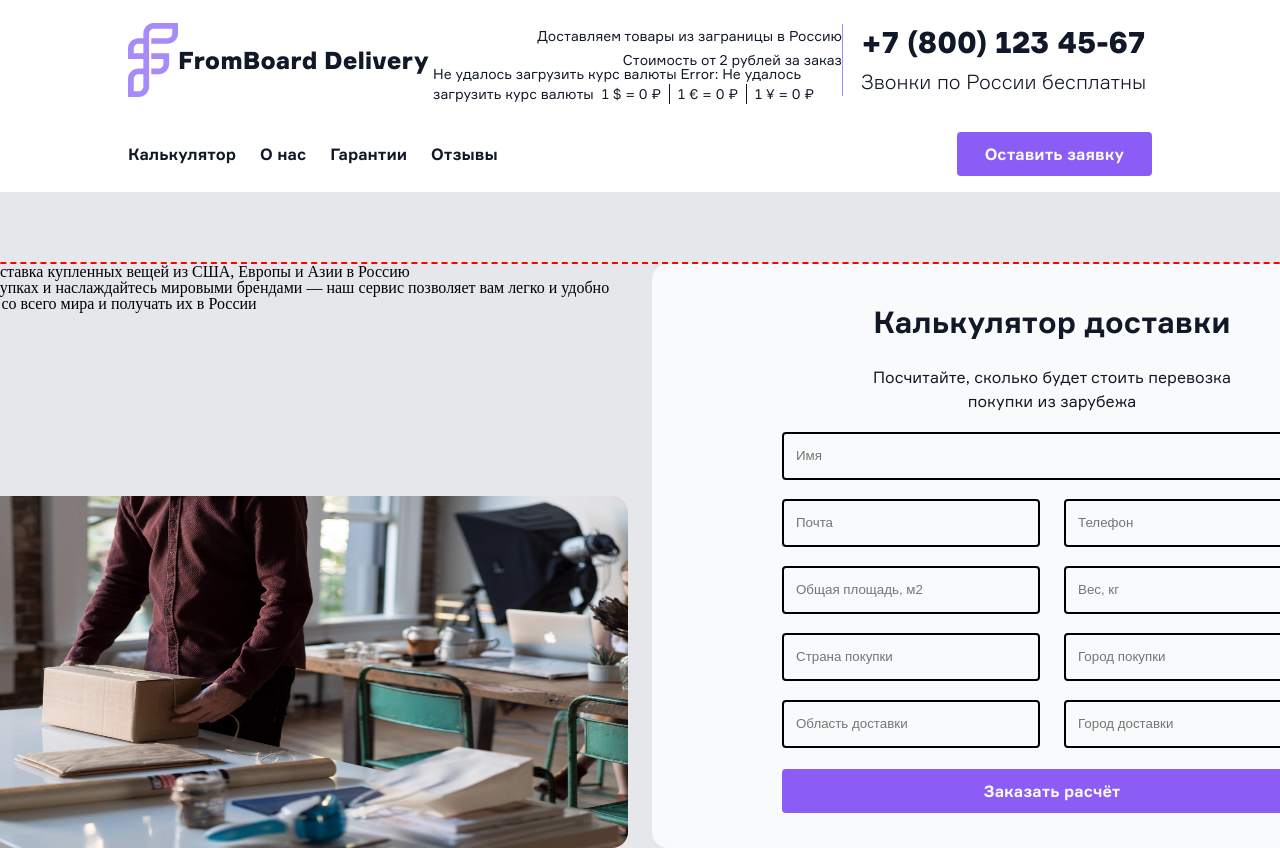
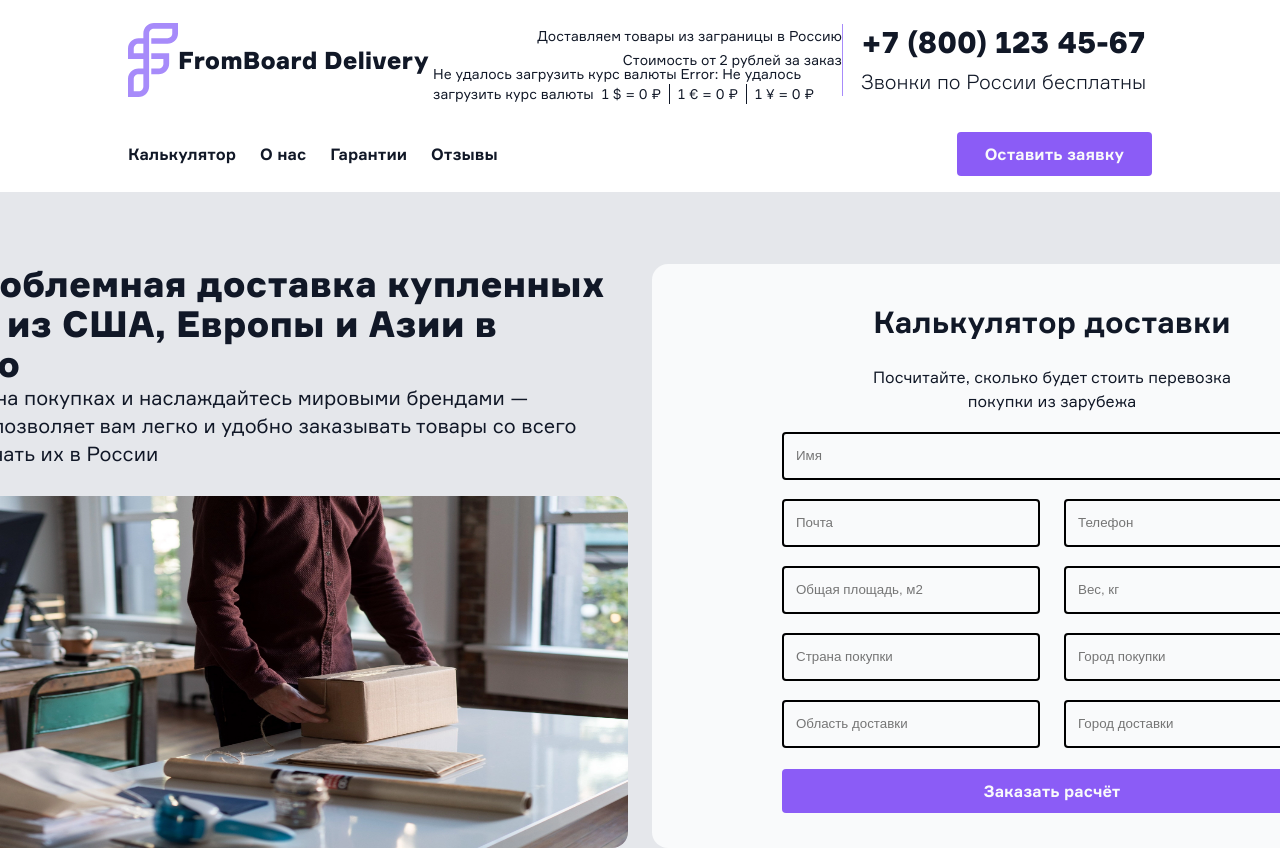
Before and after one commit to mash9000/FromBoard-Delivery, a React (Vite) app: page / in a window 1280 px wide. Shown: the top 848 px of the page. Built offline with nearby package versions, Linux system fonts and the light colour scheme; no server answers.

Commit message:
style: форма расчёта стилизована

```diff
--- a/src/components/DeliveryCalculator/DeliveryCalculator.tsx
+++ b/src/components/DeliveryCalculator/DeliveryCalculator.tsx
@@ -13,6 +13,9 @@ import './delivery-calculator/__input-field/_city-of-purchase/delivery-calculato
 import './delivery-calculator/__input-field/_delivery-area/delivery-calculator__input-field--delivery-area.scss';
 import './delivery-calculator/__input-field/_delivery-city/delivery-calculator__input-field--delivery-city.scss';
 import './delivery-calculator/__send-button/delivery-calculator__send-button.scss';
+import './delivery-calculator/__article/delivery-calculator__article.scss';
+import './delivery-calculator/__heading-of-article/delivery-calculator__heading-of-article.scss';
+import './delivery-calculator/__description-of-article/delivery-calculator__description-of-article.scss';
 
 import {StringInput} from "../Inputs/StringInput.tsx";
 import {EmailInput} from "../Inputs/EmailInput.tsx";
@@ -30,8 +33,8 @@ export const DeliveryCalculator = ({
     return (
         <div className='delivery-calculator'>
             <article className="delivery-calculator__article">
-                <h2 className="delivery-calculator__heading-of-artice">{articleData.getHeading()}</h2>
-                <p className='delivery-calculator__description-of-artice'>{articleData.getDescription()}</p>
+                <h2 className="delivery-calculator__heading-of-article">{articleData.getHeading()}</h2>
+                <p className='delivery-calculator__description-of-article'>{articleData.getDescription()}</p>
             </article>
             <img className='delivery-calculator__image'
                  alt={articleData.getImageDescription()}
--- /dev/null
+++ b/src/components/DeliveryCalculator/delivery-calculator/__article/delivery-calculator__article.scss
@@ -0,0 +1,3 @@
+.delivery-calculator__article {
+  height: 216px;
+}
--- /dev/null
+++ b/src/components/DeliveryCalculator/delivery-calculator/__description-of-article/delivery-calculator__description-of-article.scss
@@ -0,0 +1,5 @@
+@use '../../../../styles/text-formatter' as tf;
+
+.delivery-calculator__description-of-article {
+  @include tf.text-formatter('description of article');
+}
--- /dev/null
+++ b/src/components/DeliveryCalculator/delivery-calculator/__heading-of-article/delivery-calculator__heading-of-article.scss
@@ -0,0 +1,5 @@
+@use '../../../../styles/text-formatter' as tf;
+
+.delivery-calculator__heading-of-article {
+  @include tf.text-formatter('heading of article');
+}
--- a/src/components/DeliveryCalculator/delivery-calculator/__image/delivery-calculator__image.scss
+++ b/src/components/DeliveryCalculator/delivery-calculator/__image/delivery-calculator__image.scss
@@ -3,5 +3,7 @@
   height: 352px;
   border-radius: 16px;
 
+  transform: scaleX(-1);
+
   grid-area: image;
 }
--- a/src/components/DeliveryCalculator/delivery-calculator/delivery-calculator.scss
+++ b/src/components/DeliveryCalculator/delivery-calculator/delivery-calculator.scss
@@ -16,6 +16,4 @@
     120px
     84px
     352px;
-
-  outline: 2px dashed red;
 }
--- a/src/styles/_text-formatter.scss
+++ b/src/styles/_text-formatter.scss
@@ -84,7 +84,21 @@
     line-height: 24px;
     color: map.get(colors.$colors, 'gray-900');
     text-align: center;
-  } @else {
+  } @else if ($component == 'heading of article') {
+    font: {
+      family: 'Formular Black';
+      size: 36px;
+    }
+    line-height: 40px;
+    color: map.get(colors.$colors, 'gray-900');
+  } @else if ($component == 'description of article') {
+    font: {
+      family: 'Formular Regular';
+      size: 20px;
+    }
+    line-height: 28px;
+    color: map.get(colors.$colors, 'gray-900');
+  }  @else {
     @error 'unknown component ("#{$component}")';
   }
 }
```
